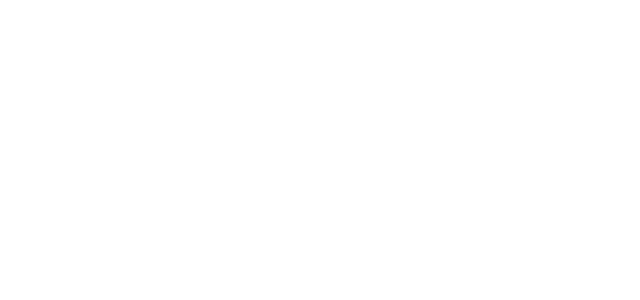
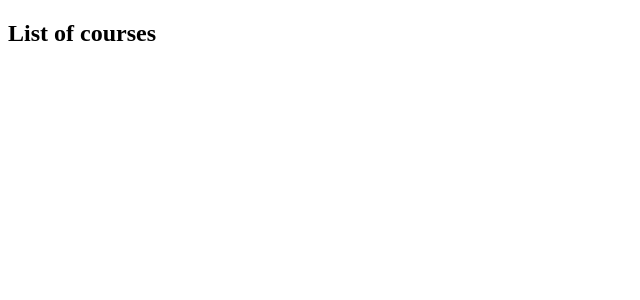
Before and after one commit to fmorrisey/Angular_HelloWorld, an Angular app: page / in a window 1280 px wide. Shown: the top 300 px of the page, without its empty margins (0-640 px from the left). Built offline with nearby package versions, Linux system fonts and the light colour scheme.

Commit message:
courses course component built to generate a list

```diff
--- a/src/app/app.component.html
+++ b/src/app/app.component.html
@@ -6,7 +6,9 @@
 <!-- * * * * * * * * * Delete the template below * * * * * * * * * * -->
 <!-- * * * * * * * to get started with your project! * * * * * * * * -->
 <!-- * * * * * * * * * * * * * * * * * * * * * * * * * * * * * * * -->
-<div></div>
+<div>
+  <courses></courses>
+</div>
 
 <!-- * * * * * * * * * * * * * * * * * * * * * * * * * * * * * * * -->
 <!-- * * * * * * * * * * * The content above * * * * * * * * * * * -->
--- a/src/app/app.module.ts
+++ b/src/app/app.module.ts
@@ -3,9 +3,10 @@
 import { AppRoutingModule } from './app-routing.module';
 import { AppComponent } from './app.component';
 import { CourseComponent } from './course/course.component';
+import { CoursesComponent } from './courses.component';
 
 @NgModule({
-  declarations: [AppComponent, CourseComponent],
+  declarations: [AppComponent, CoursesComponent, CourseComponent],
   imports: [BrowserModule, AppRoutingModule],
   providers: [],
   bootstrap: [AppComponent],
--- a/src/app/course/course.component.ts
+++ b/src/app/course/course.component.ts
@@ -3,13 +3,11 @@
 @Component({
   selector: 'app-course',
   templateUrl: './course.component.html',
-  styleUrls: ['./course.component.css']
+  styleUrls: ['./course.component.css'],
 })
 export class CourseComponent implements OnInit {
+  title = 'List of courses';
+  constructor() {}
 
-  constructor() { }
-
-  ngOnInit(): void {
-  }
-
+  ngOnInit(): void {}
 }
--- /dev/null
+++ b/src/app/courses.component.ts
@@ -0,0 +1,13 @@
+import { Component } from '@angular/core';
+
+@Component({
+  selector: 'courses',
+  template: '<h2>{{getTitle()}}</h2>',
+})
+export class CoursesComponent {
+  title = 'List of courses';
+
+  getTitle() {
+    return this.title;
+  }
+}
```
